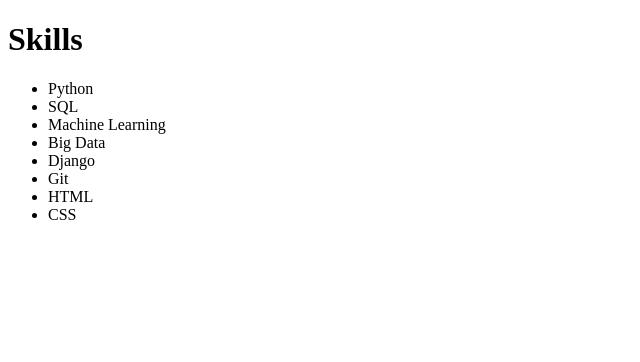
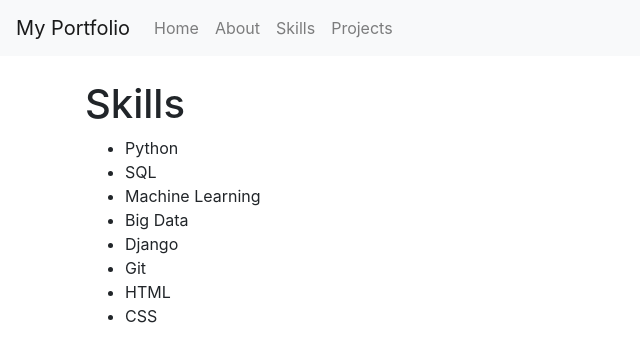
Before and after one commit to dhanesh-yodaplus/personal-portfolio, a Django app: page /skills/ in a window 1280 px wide. Shown: the top 362 px of the page, without its empty margins (0-640 px from the left). Run offline with Django 5.2, Linux system fonts and the light colour scheme; some libraries are stand-ins or nearby versions.

Commit message:
Second  commit for Personal Portfolio Site

```diff
--- /dev/null
+++ b/main/templates/home/base.html
@@ -0,0 +1,43 @@
+<!DOCTYPE html>
+<html>
+<head>
+    <title>{% block title %}My Portfolio{% endblock %}</title>
+    <!-- Bootstrap CSS -->
+    <link rel="stylesheet" href="https://stackpath.bootstrapcdn.com/bootstrap/4.5.2/css/bootstrap.min.css">
+</head>
+<body>
+    <!-- Navbar -->
+    <nav class="navbar navbar-expand-lg navbar-light bg-light">
+        <a class="navbar-brand" href="#">My Portfolio</a>
+        <button class="navbar-toggler" type="button" data-toggle="collapse" data-target="#navbarNav" aria-controls="navbarNav" aria-expanded="false" aria-label="Toggle navigation">
+            <span class="navbar-toggler-icon"></span>
+        </button>
+        <div class="collapse navbar-collapse" id="navbarNav">
+            <ul class="navbar-nav">
+                <li class="nav-item">
+                    <a class="nav-link" href="{% url 'home' %}">Home</a>
+                </li>
+                <li class="nav-item">
+                    <a class="nav-link" href="{% url 'about' %}">About</a>
+                </li>
+                <li class="nav-item">
+                    <a class="nav-link" href="{% url 'skills' %}">Skills</a>
+                </li>
+                <li class="nav-item">
+                    <a class="nav-link" href="{% url 'projects' %}">Projects</a>
+                </li>
+            </ul>
+        </div>
+    </nav>
+
+    <div class="container mt-4">
+        {% block content %}
+        {% endblock %}
+    </div>
+
+    <!-- Bootstrap JS (Optional) -->
+    <script src="https://code.jquery.com/jquery-3.5.1.slim.min.js"></script>
+    <script src="https://cdn.jsdelivr.net/npm/popper.js@1.16.1/dist/umd/popper.min.js"></script>
+    <script src="https://stackpath.bootstrapcdn.com/bootstrap/4.5.2/js/bootstrap.min.js"></script>
+</body>
+</html>
--- a/main/templates/skills.html
+++ b/main/templates/home/skills.html
@@ -1,14 +1,12 @@
-<!DOCTYPE html>
-<html>
-<head>
-    <title>{{ title }}</title>
-</head>
-<body>
+{% extends 'home/base.html' %}
+
+{% block title %}Skills{% endblock %}
+
+{% block content %}
     <h1>Skills</h1>
     <ul>
         {% for skill in skills %}
             <li>{{ skill }}</li>
         {% endfor %}
     </ul>
-</body>
-</html>
+{% endblock %}
--- a/main/views.py
+++ b/main/views.py
@@ -2,16 +2,16 @@ from django.shortcuts import render
 
 def home(request):
     context = {'title': 'Home', 'greeting': 'Welcome to My Portfolio!'}
-    return render(request,'home.html', context)\
+    return render(request,'home/home.html', context)\
 
 def about(request):
     context = {'title': 'About', 'description': 'I am learning Django and building a mini project!'}
-    return render(request,'about.html',context)
+    return render(request,'home/about.html',context)
 
 def skills(request):
     context = {'title': 'Skills', 'skills': ['Python','SQL','Machine Learning', 'Big Data','Django', 'Git', 'HTML', 'CSS']}
-    return render(request, 'skills.html', context)
+    return render(request, 'home/skills.html', context)
 
 def projects(request):
     context = {'title': 'Projects', 'projects': ['Personal Portfolio Site using Django','CDAC placement prediction','Image Caption Generator','Blinkit Sales Analysis using PostgreSQL','Sentiment Analysis of Amazon Reviews']}
-    return render(request, 'projects.html', context)
+    return render(request, 'home/projects.html', context)
```
Also changed, not shown: main/templates/about.html (deleted, +0 -10 lines), main/templates/home.html (deleted, +0 -16 lines), main/templates/home/about.html (added, +8 -0 lines), main/templates/home/home.html (added, +8 -0 lines), main/templates/home/projects.html (renamed from main/templates/projects.html, +7 -8 lines).
